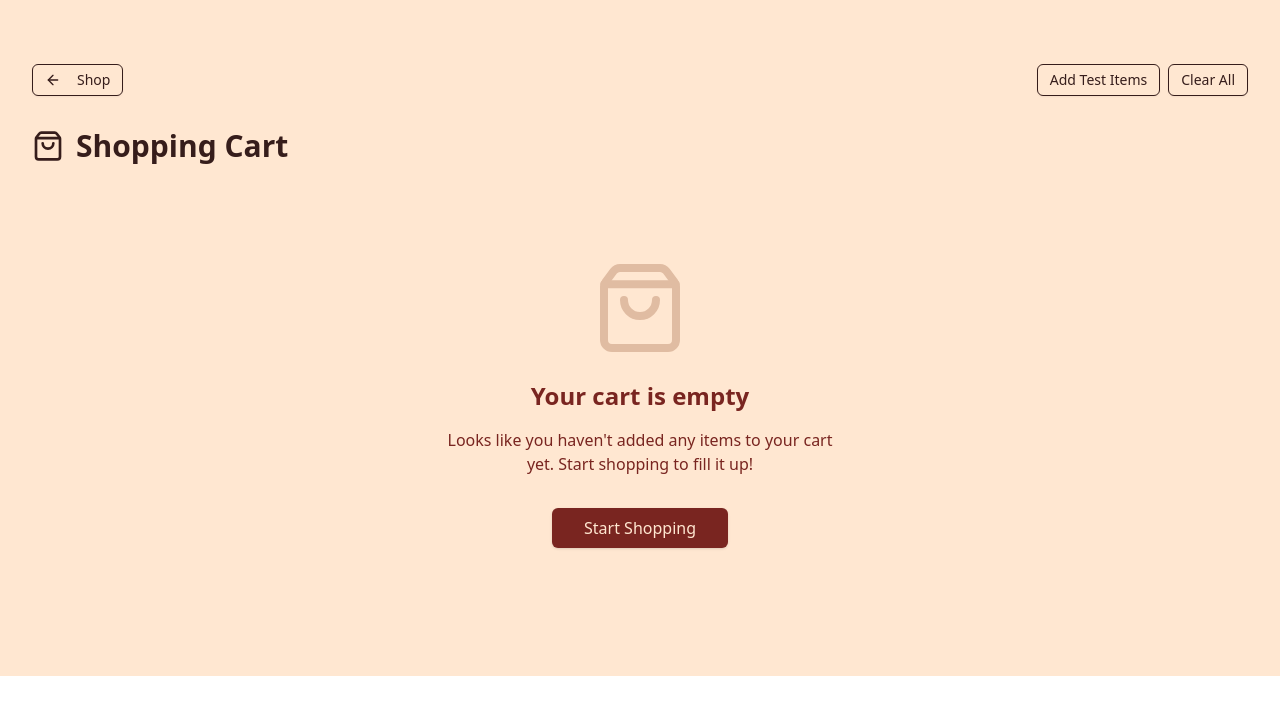
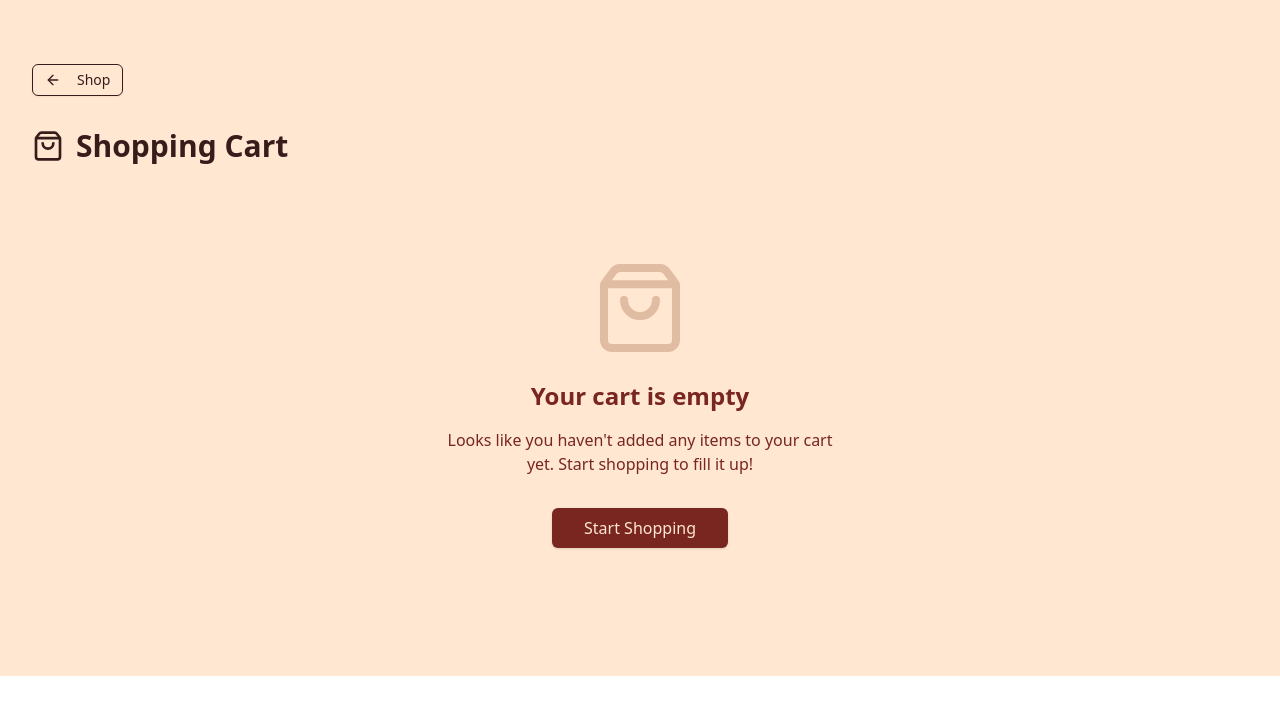
Before and after one commit to premika-store/premika-static, a Next.js app: page /cart in a window 1280 px wide. Shown: the top 714 px of the page. Built offline with nearby package versions, Linux system fonts and the light colour scheme.

Commit message:
cart functioning

```diff
--- a/app/[productId]/page.js
+++ b/app/[productId]/page.js
@@ -1,28 +1,28 @@
-import { Facebook, Twitter, Instagram } from "lucide-react"
-import { Button } from "@/components/ui/button"
-import { Input } from "@/components/ui/input"
-import { ProductImageCarousel } from "@/components/product-image-carousel"
-import { ProductInfo } from "@/components/product-info"
-import { ProductTabs } from "@/components/product-tabs"
-import { RelatedProducts } from "@/components/related-products"
-import { Breadcrumb } from "@/components/breadcrumb"
-import products from "@/data/data"
-import { notFound } from "next/navigation"
+import { Facebook, Twitter, Instagram } from "lucide-react";
+import { Button } from "@/components/ui/button";
+import { Input } from "@/components/ui/input";
+import { ProductImageCarousel } from "@/components/product-image-carousel";
+import { ProductInfo } from "@/components/product-info";
+import { ProductTabs } from "@/components/product-tabs";
+import { RelatedProducts } from "@/components/related-products";
+import { Breadcrumb } from "@/components/breadcrumb";
+import products from "@/data/data";
+import { notFound } from "next/navigation";
 
 export default function SingleProductPage({ params }) {
   // Find the product by ID
-  const product = products.find(p => p.id === parseInt(params.productId))
+  const product = products.find((p) => p.id === parseInt(params.productId));
 
   // If product not found, show 404
   if (!product) {
-    notFound()
+    notFound();
   }
 
   // Get related products (excluding current product)
   const relatedProducts = products
-    .filter(p => p.id !== product.id && p.category === product.category)
+    .filter((p) => p.id !== product.id && p.category === product.category)
     .slice(0, 4)
-    .map(p => ({
+    .map((p) => ({
       id: p.id,
       name: p.name,
       category: p.category,
@@ -31,18 +31,16 @@ export default function SingleProductPage({ params }) {
       image: p.images[0],
       imageHeight: 250,
       imageWidth: 250,
-    }))
+    }));
 
   const breadcrumbItems = [
     { label: "Home", href: "/" },
     { label: "Shop", href: "/" },
     { label: product.name },
-  ]
+  ];
 
   return (
     <div className="min-h-screen bg-background">
-
-
       <div className="max-w-7xl mx-auto px-4 sm:px-6 lg:px-8 py-8">
         {/* Breadcrumb */}
         <Breadcrumb items={breadcrumbItems} />
@@ -54,6 +52,7 @@ export default function SingleProductPage({ params }) {
 
           {/* Product Details */}
           <ProductInfo
+            id={product.id}
             title={product.name}
             price={product.price}
             rating={5} // Default rating since not in data
@@ -63,6 +62,7 @@ export default function SingleProductPage({ params }) {
             tags={[product.category]}
             sizes={product.sizes}
             inStock={product.inStock}
+            images={product.images}
           />
         </div>
 
@@ -76,7 +76,6 @@ export default function SingleProductPage({ params }) {
       </div>
 
       {/* Footer */}
-
     </div>
-  )
+  );
 }
--- a/app/cart/components/cart-item.js
+++ b/app/cart/components/cart-item.js
@@ -25,13 +25,13 @@ const CartItem = ({ data }) => {
 
   return (
     <li className="bg-white rounded-lg border border-background p-3 sm:p-4 lg:p-6 shadow-sm hover:shadow-md transition-shadow duration-200">
-      <div className="flex flex-col xs:flex-row">
+      <div className="flex flex-row xs:flex-row">
         {/* Product Image */}
-        <div className="relative h-40 w-full xs:h-24 xs:w-24 sm:h-28 sm:w-28 lg:h-32 lg:w-32 rounded-lg overflow-hidden bg-gray-100 flex-shrink-0">
-          <Link href={`/product/${data.id}`}>
+        <div className="relative  h-56 w-64 xs:h-24 xs:w-24 sm:h-28 sm:w-28 lg:h-36 lg:w-36 rounded-lg overflow-hidden bg-gray-100 flex-shrink-0">
+          <Link href={`/${data.id}`}>
             <Image
               fill
-              src={data.images[0]?.url || "/placeholder-image.png"}
+              src={data.images?.[0] || data.images}
               alt={data.name}
               className="object-cover object-center hover:scale-105 transition-transform duration-200 cursor-pointer"
             />
@@ -39,32 +39,32 @@ const CartItem = ({ data }) => {
         </div>
 
         {/* Product Details */}
-        <div className="flex-1 mt-3 xs:mt-0 xs:ml-3 sm:ml-4 lg:ml-6">
+        <div className="flex-1 mt-3 xs:mt-0 ml-10 ">
           <div className="flex flex-col space-y-3 sm:space-y-0">
             <div className="flex-1">
-              <Link href={`/product/${data.id}`} className="hover:underline">
+              <Link href={`/${data.id}`} className="hover:underline">
                 <h3 className="text-base sm:text-lg font-semibold text-foreground mb-2 leading-tight">
                   {data.name}
                 </h3>
               </Link>
 
-              <div className="flex flex-col space-y-2 sm:flex-row sm:space-y-0 sm:space-x-4 text-xs sm:text-sm text-primary mb-3">
-                <div className="flex items-center">
-                  <span className="font-medium">Color:</span>
+              <div className="flex flex-col space-y-2 text-xs sm:text-sm text-primary mb-3">
+                {data.selectedSize && (
                   <div className="flex items-center">
-                    <div
-                      className="w-3 h-3 sm:w-4 sm:h-4 rounded-full border ml-1 border-gray-300 mr-1"
-                      style={{ backgroundColor: data.color.value }}
-                    />
-                    <span>{data.color.name}</span>
+                    <span className="font-medium">Size:</span>
+                    <span className="px-2 py-1 rounded text-xs font-medium">
+                      {data.selectedSize}
+                    </span>
                   </div>
-                </div>
-                <div className="flex items-center">
-                  <span className="font-medium">Size:</span>
-                  <span className=" px-2 py-1 rounded text-xs font-medium">
-                    {data.size.name}
-                  </span>
-                </div>
+                )}
+                {data.quantity && (
+                  <div className="flex items-center">
+                    <span className="font-medium">Quantity:</span>
+                    <span className="px-2 py-1 rounded text-xs font-medium">
+                      {data.quantity}
+                    </span>
+                  </div>
+                )}
               </div>
 
               <div className="flex flex-col space-y-3 sm:flex-row sm:items-center sm:justify-between sm:space-y-0">
--- a/app/cart/components/summary.js
+++ b/app/cart/components/summary.js
@@ -16,6 +16,7 @@ import {
 import { Button } from "@/components/ui/button";
 import Currency from "@/components/ui/currency";
 import useCart from "@/hooks/use-cart";
+import Link from "next/link";
 
 const Summary = () => {
   const searchParams = useSearchParams();
@@ -196,14 +197,14 @@ const Summary = () => {
           </div>
         </div>
 
-        {/* Checkout Button */}
+          <Link href="/checkout" className="block">
             <Button
-          onClick={onCheckout}
               className="w-full mb-4 py-3 text-lg bg-foreground text-background hover:bg-secondary transition-colors"
               disabled={isLoading}
             >
               {isLoading ? "Processing..." : "Proceed to Checkout"}
             </Button>
+          </Link>
 
           {/* Security & Trust Indicators */}
         <div className="space-y-3 text-sm text-foreground mb-6">
--- a/app/cart/page.js
+++ b/app/cart/page.js
@@ -20,58 +20,6 @@ const CartPage = () => {
 
   const cart = useCart();
 
-  // TEMPORARY: Function to add test items
-  const addTestItems = () => {
-    const testItems = [
-      {
-        id: "test-1",
-        name: "Beautiful Silk Saree",
-        price: "149.99",
-        isFeatured: true,
-        category: {
-          id: "cat-1",
-          name: "Sarees",
-          billboard: { id: "bb-1", label: "Sarees", imageUrl: "" },
-        },
-        size: { id: "size-1", name: "M", value: "Medium" },
-        color: { id: "color-1", name: "Red", value: "#dc2626" },
-        images: [{ id: "img-1", url: "/products/rekha.PNG" }],
-      },
-      {
-        id: "test-2",
-        name: "Elegant Cotton Dress",
-        price: "89.99",
-        isFeatured: false,
-        category: {
-          id: "cat-2",
-          name: "Dresses",
-          billboard: { id: "bb-2", label: "Dresses", imageUrl: "" },
-        },
-        size: { id: "size-2", name: "L", value: "Large" },
-        color: { id: "color-2", name: "Blue", value: "#2563eb" },
-        images: [{ id: "img-2", url: "/products/meera.JPG" }],
-      },
-      {
-        id: "test-3",
-        name: "Traditional Lehenga",
-        price: "299.99",
-        isFeatured: true,
-        category: {
-          id: "cat-3",
-          name: "Lehengas",
-          billboard: { id: "bb-3", label: "Lehengas", imageUrl: "" },
-        },
-        size: { id: "size-3", name: "S", value: "Small" },
-        color: { id: "color-3", name: "Gold", value: "#fbbf24" },
-        images: [{ id: "img-3", url: "/products/jaya.PNG" }],
-      },
-    ];
-
-    testItems.forEach((item, index) => {
-      setTimeout(() => cart.addItem(item), index * 200);
-    });
-  };
-
   if (!isMounted) return null;
 
   return (
@@ -92,28 +40,6 @@ const CartPage = () => {
                   <span className="xs:hidden">Shop</span>
                 </Button>
               </Link>
-            </div>
-
-            {/* TEMPORARY: Test buttons */}
-            <div className="flex items-center space-x-2">
-              <Button
-                onClick={addTestItems}
-                size="sm"
-                variant="outline"
-                className="text-secondary border border-secondary hover:bg-secondary hover:text-background text-xs sm:text-sm px-2 sm:px-3"
-              >
-                <span className="hidden sm:inline">Add Test Items</span>
-                <span className="sm:hidden">Add Items</span>
-              </Button>
-              <Button
-                onClick={cart.removeAll}
-                size="sm"
-                variant="outline"
-                className="text-secondary border border-secondary hover:bg-secondary hover:text-background text-xs sm:text-sm px-2 sm:px-3"
-              >
-                <span className="hidden sm:inline">Clear All</span>
-                <span className="sm:hidden">Clear</span>
-              </Button>
             </div>
           </div>
 
```
Also changed, not shown: components/product-info.js (+46 -12 lines). Lines whose indentation alone changed are shown as unchanged.
